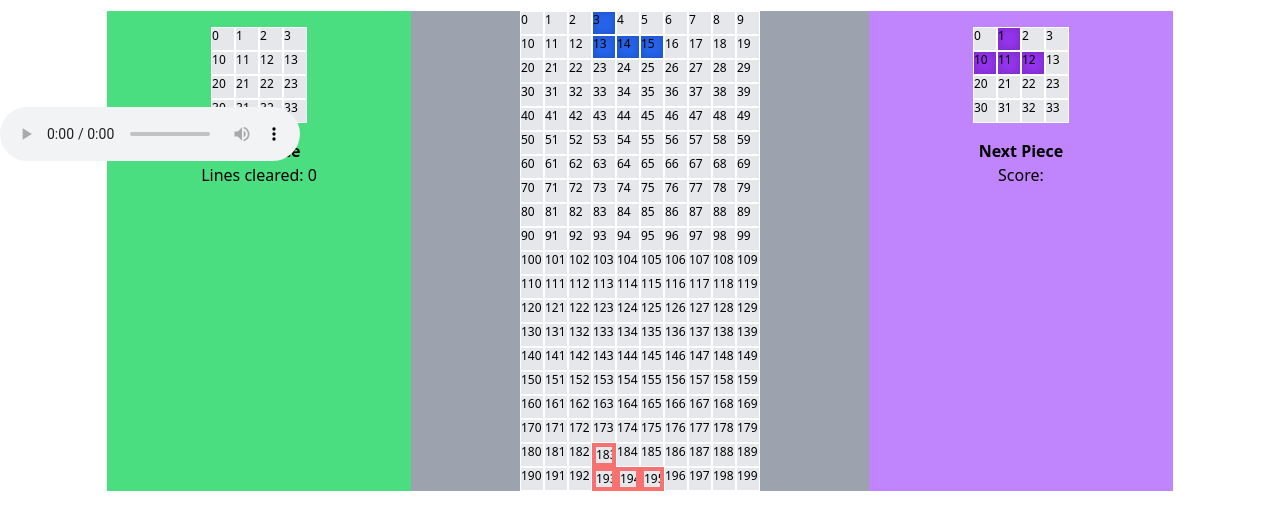
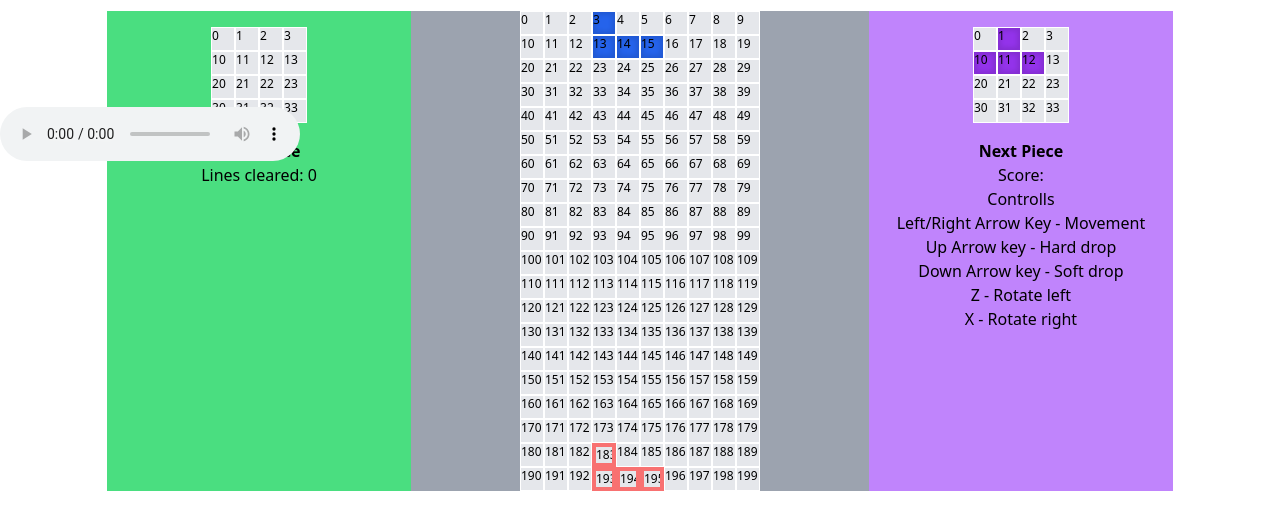
Before and after one commit to yavoraldev00/Tetris-in-JavaScript-Remake, a website: page index.html in a window 1280 px wide. Shown: the part 81-610 px from the top of the page. Drawn offline with Linux system fonts and the light colour scheme.

Commit message:
Added controlls instructions

```diff
--- a/index.html
+++ b/index.html
@@ -27,6 +27,12 @@
             <div id="next-piece-board" class="my-4"></div>
             <div class="font-extrabold">Next Piece</div>
             <p>Score: <span id="score"></span></p>
+            <h2 class="text-lg">Controlls</h2>
+            <p>Left/Right Arrow Key - Movement</p>
+            <p>Up Arrow key - Hard drop</p>
+            <p>Down Arrow key - Soft drop</p>
+            <p>Z - Rotate left</p>
+            <p>X - Rotate right</p>
         </div>
     </div>
 
```
